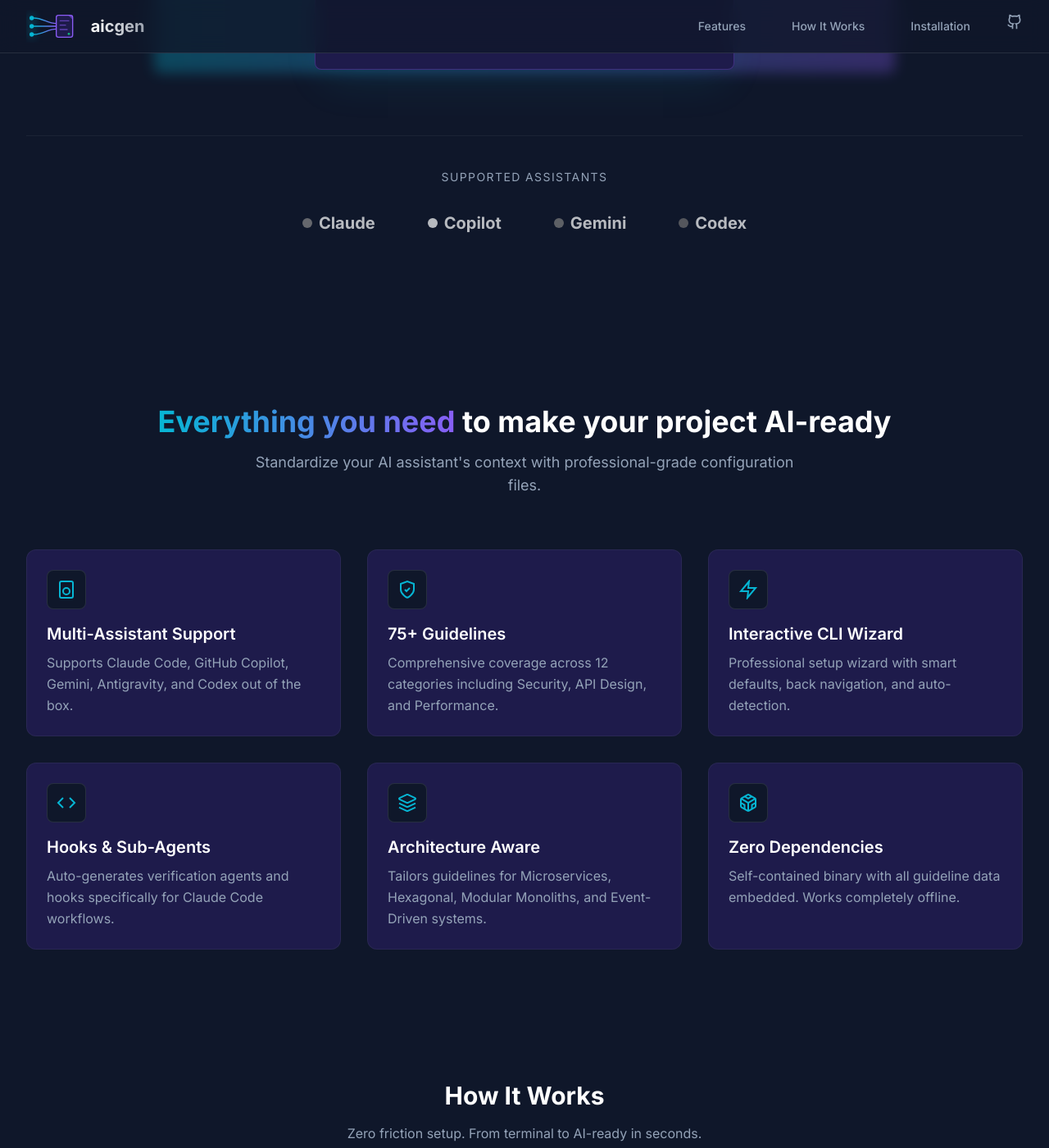
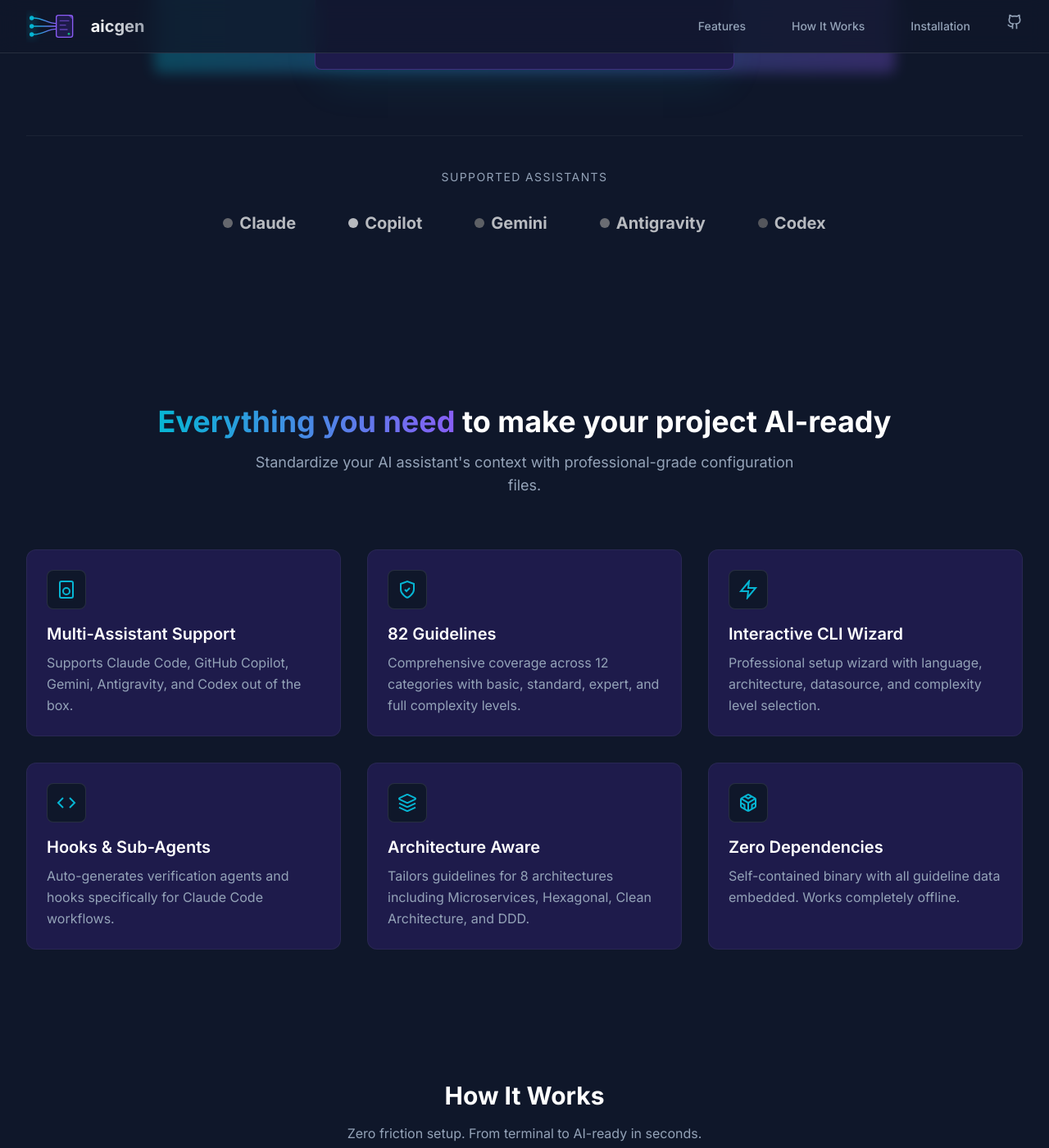
Before and after one commit to lpsandaruwan/aicgen-site, a Jekyll site: the page built from index.html, in a window 1280 px wide and 1400 px high, scrolled down 844 px. Shown: the whole window at 82% size. Built offline with Jekyll 4.4.1, drawn with Linux system fonts in a browser that asks for light colours; nearby versions of some CDN libraries; some of the changed text lies outside the part shown.

Commit message:
urls updated

```diff
--- a/_config.yml
+++ b/_config.yml
@@ -1,7 +1,7 @@
 title: aicgen
 description: AI Config Generator for Coding Assistants
-baseurl: "/aicgen"
-url: "https://lahirus.com"
+baseurl: ""
+url: "https://aicgen.github.io"
 
 markdown: kramdown
 theme: null
--- a/index.html
+++ b/index.html
@@ -48,7 +48,7 @@
             <a href="#features" class="text-textGray hover:text-white transition-colors duration-300 px-3 py-2 rounded-md text-sm font-medium">Features</a>
             <a href="#how-it-works" class="text-textGray hover:text-white transition-colors duration-300 px-3 py-2 rounded-md text-sm font-medium">How It Works</a>
             <a href="#installation" class="text-textGray hover:text-white transition-colors duration-300 px-3 py-2 rounded-md text-sm font-medium">Installation</a>
-            <a href="https://github.com/lpsandaruwan/aicgen" target="_blank" rel="noopener noreferrer" class="text-textGray hover:text-white transition-colors" aria-label="GitHub Repository">
+            <a href="https://github.com/aicgen/aicgen" target="_blank" rel="noopener noreferrer" class="text-textGray hover:text-white transition-colors" aria-label="GitHub Repository">
               <svg xmlns="http://www.w3.org/2000/svg" width="20" height="20" viewBox="0 0 24 24" fill="none" stroke="currentColor" stroke-width="2"><path d="M15 22v-4a4.8 4.8 0 0 0-1-3.5c3 0 6-2 6-5.5.08-1.25-.27-2.48-1-3.5.28-1.15.28-2.35 0-3.5 0 0-1 0-3 1.5-2.64-.5-5.36-.5-8 0C6 2 5 2 5 2c-.3 1.15-.3 2.35 0 3.5A5.403 5.403 0 0 0 4 9c0 3.5 3 5.5 6 5.5-.39.49-.68 1.05-.85 1.65-.17.6-.22 1.23-.15 1.85v4"/><path d="M9 18c-4.51 2-5-2-7-2"/></svg>
             </a>
           </div>
@@ -68,7 +68,7 @@
         <a href="#features" class="text-textGray hover:text-white block px-3 py-2 rounded-md text-base font-medium">Features</a>
         <a href="#how-it-works" class="text-textGray hover:text-white block px-3 py-2 rounded-md text-base font-medium">How It Works</a>
         <a href="#installation" class="text-textGray hover:text-white block px-3 py-2 rounded-md text-base font-medium">Installation</a>
-        <a href="https://github.com/lpsandaruwan/aicgen" target="_blank" rel="noopener noreferrer" class="text-textGray hover:text-white block px-3 py-2 rounded-md text-base font-medium">GitHub Repo</a>
+        <a href="https://github.com/aicgen/aicgen" target="_blank" rel="noopener noreferrer" class="text-textGray hover:text-white block px-3 py-2 rounded-md text-base font-medium">GitHub Repo</a>
       </div>
     </div>
   </nav>
@@ -104,7 +104,7 @@
               <svg xmlns="http://www.w3.org/2000/svg" width="20" height="20" viewBox="0 0 24 24" fill="none" stroke="currentColor" stroke-width="2" class="ml-2"><path d="M5 12h14"/><path d="m12 5 7 7-7 7"/></svg>
             </a>
 
-            <a href="https://github.com/lpsandaruwan/aicgen" target="_blank" rel="noopener noreferrer" class="w-full sm:w-auto px-8 py-4 rounded-lg border border-white/20 hover:border-white/50 bg-white/5 hover:bg-white/10 text-white font-medium text-lg transition-all duration-300 flex items-center justify-center backdrop-blur-sm">
+            <a href="https://github.com/aicgen/aicgen" target="_blank" rel="noopener noreferrer" class="w-full sm:w-auto px-8 py-4 rounded-lg border border-white/20 hover:border-white/50 bg-white/5 hover:bg-white/10 text-white font-medium text-lg transition-all duration-300 flex items-center justify-center backdrop-blur-sm">
               <svg xmlns="http://www.w3.org/2000/svg" width="20" height="20" viewBox="0 0 24 24" fill="none" stroke="currentColor" stroke-width="2" class="mr-2"><path d="M15 22v-4a4.8 4.8 0 0 0-1-3.5c3 0 6-2 6-5.5.08-1.25-.27-2.48-1-3.5.28-1.15.28-2.35 0-3.5 0 0-1 0-3 1.5-2.64-.5-5.36-.5-8 0C6 2 5 2 5 2c-.3 1.15-.3 2.35 0 3.5A5.403 5.403 0 0 0 4 9c0 3.5 3 5.5 6 5.5-.39.49-.68 1.05-.85 1.65-.17.6-.22 1.23-.15 1.85v4"/><path d="M9 18c-4.51 2-5-2-7-2"/></svg>
               View on GitHub
             </a>
@@ -134,6 +134,7 @@
             <span class="font-bold text-xl text-white flex items-center gap-2"><div class="w-3 h-3 bg-[#d97757] rounded-full"></div>Claude</span>
             <span class="font-bold text-xl text-white flex items-center gap-2"><div class="w-3 h-3 bg-white rounded-full"></div>Copilot</span>
             <span class="font-bold text-xl text-white flex items-center gap-2"><div class="w-3 h-3 bg-[#4285f4] rounded-full"></div>Gemini</span>
+            <span class="font-bold text-xl text-white flex items-center gap-2"><div class="w-3 h-3 bg-emerald-500 rounded-full"></div>Antigravity</span>
             <span class="font-bold text-xl text-white flex items-center gap-2"><div class="w-3 h-3 bg-purple-500 rounded-full"></div>Codex</span>
           </div>
         </div>
@@ -172,8 +173,8 @@
               <div class="w-12 h-12 rounded-lg bg-[#0f172a] flex items-center justify-center mb-4 border border-white/10 group-hover:border-primary/50 group-hover:scale-110 transition-all duration-300">
                 <svg xmlns="http://www.w3.org/2000/svg" width="24" height="24" viewBox="0 0 24 24" fill="none" stroke="currentColor" stroke-width="2" class="text-primary group-hover:text-secondary transition-colors"><path d="M12 22s8-4 8-10V5l-8-3-8 3v7c0 6 8 10 8 10"/><path d="m9 12 2 2 4-4"/></svg>
               </div>
-              <h3 class="text-xl font-semibold text-white mb-2">75+ Guidelines</h3>
-              <p class="text-textGray leading-relaxed">Comprehensive coverage across 12 categories including Security, API Design, and Performance.</p>
+              <h3 class="text-xl font-semibold text-white mb-2">82 Guidelines</h3>
+              <p class="text-textGray leading-relaxed">Comprehensive coverage across 12 categories with basic, standard, expert, and full complexity levels.</p>
             </div>
           </div>
 
@@ -184,7 +185,7 @@
                 <svg xmlns="http://www.w3.org/2000/svg" width="24" height="24" viewBox="0 0 24 24" fill="none" stroke="currentColor" stroke-width="2" class="text-primary group-hover:text-secondary transition-colors"><polygon points="13 2 3 14 12 14 11 22 21 10 12 10 13 2"/></svg>
               </div>
               <h3 class="text-xl font-semibold text-white mb-2">Interactive CLI Wizard</h3>
-              <p class="text-textGray leading-relaxed">Professional setup wizard with smart defaults, back navigation, and auto-detection.</p>
+              <p class="text-textGray leading-relaxed">Professional setup wizard with language, architecture, datasource, and complexity level selection.</p>
             </div>
           </div>
 
@@ -206,7 +207,7 @@
                 <svg xmlns="http://www.w3.org/2000/svg" width="24" height="24" viewBox="0 0 24 24" fill="none" stroke="currentColor" stroke-width="2" class="text-primary group-hover:text-secondary transition-colors"><path d="m12.83 2.18a2 2 0 0 0-1.66 0L2.6 6.08a1 1 0 0 0 0 1.83l8.58 3.91a2 2 0 0 0 1.66 0l8.58-3.9a1 1 0 0 0 0-1.83Z"/><path d="m22 17.65-9.17 4.16a2 2 0 0 1-1.66 0L2 17.65"/><path d="m22 12.65-9.17 4.16a2 2 0 0 1-1.66 0L2 12.65"/></svg>
               </div>
               <h3 class="text-xl font-semibold text-white mb-2">Architecture Aware</h3>
-              <p class="text-textGray leading-relaxed">Tailors guidelines for Microservices, Hexagonal, Modular Monoliths, and Event-Driven systems.</p>
+              <p class="text-textGray leading-relaxed">Tailors guidelines for 8 architectures including Microservices, Hexagonal, Clean Architecture, and DDD.</p>
             </div>
           </div>
 
@@ -386,7 +387,7 @@
 
             <div id="tab-windows" class="tab-content hidden">
               <div class="text-center py-6">
-                <a href="https://github.com/lpsandaruwan/aicgen/releases/latest" class="inline-flex items-center px-6 py-3 rounded-lg bg-gradient-to-r from-primary to-secondary text-white font-medium hover:opacity-90 transition-opacity shadow-lg shadow-primary/25">
+                <a href="https://github.com/aicgen/aicgen/releases/latest" class="inline-flex items-center px-6 py-3 rounded-lg bg-gradient-to-r from-primary to-secondary text-white font-medium hover:opacity-90 transition-opacity shadow-lg shadow-primary/25">
                   <svg xmlns="http://www.w3.org/2000/svg" width="20" height="20" viewBox="0 0 24 24" fill="none" stroke="currentColor" stroke-width="2" class="mr-2"><path d="M21 15v4a2 2 0 0 1-2 2H5a2 2 0 0 1-2-2v-4"/><polyline points="7 10 12 15 17 10"/><line x1="12" x2="12" y1="15" y2="3"/></svg>
                   Download Windows Installer (.exe)
                 </a>
@@ -396,7 +397,7 @@
 
             <div id="tab-mac" class="tab-content hidden">
               <div class="text-center py-6">
-                <a href="https://github.com/lpsandaruwan/aicgen/releases/latest" class="inline-flex items-center px-6 py-3 rounded-lg bg-white text-background font-medium hover:bg-gray-100 transition-colors">
+                <a href="https://github.com/aicgen/aicgen/releases/latest" class="inline-flex items-center px-6 py-3 rounded-lg bg-white text-background font-medium hover:bg-gray-100 transition-colors">
                   <svg xmlns="http://www.w3.org/2000/svg" width="20" height="20" viewBox="0 0 24 24" fill="none" stroke="currentColor" stroke-width="2" class="mr-2"><path d="M21 15v4a2 2 0 0 1-2 2H5a2 2 0 0 1-2-2v-4"/><polyline points="7 10 12 15 17 10"/><line x1="12" x2="12" y1="15" y2="3"/></svg>
                   Download macOS Package (.pkg)
                 </a>
@@ -415,7 +416,7 @@
                   <div class="text-red-400">sudo rpm -i aicgen_x86_64.rpm</div>
                 </div>
                 <div class="text-center mt-4">
-                  <a href="https://github.com/lpsandaruwan/aicgen/releases/latest" class="text-primary hover:text-secondary underline underline-offset-4 text-sm">
+                  <a href="https://github.com/aicgen/aicgen/releases/latest" class="text-primary hover:text-secondary underline underline-offset-4 text-sm">
                     View all Linux releases on GitHub
                   </a>
                 </div>
@@ -440,9 +441,10 @@
 
     <!-- Statistics Section -->
     <section class="py-16 border-t border-white/5 bg-[#1e1b4b]/30">
-      <div class="max-w-7xl mx-auto px-4 grid grid-cols-2 md:grid-cols-4 gap-8 text-center">
+      <div class="max-w-7xl mx-auto px-4">
+        <div class="grid grid-cols-2 md:grid-cols-4 gap-8 text-center mb-12">
           <div>
-          <div class="text-4xl font-bold text-primary mb-2">75+</div>
+            <div class="text-4xl font-bold text-primary mb-2">82</div>
             <div class="text-textGray text-sm uppercase tracking-wider">Guidelines</div>
           </div>
           <div>
@@ -456,6 +458,28 @@
           <div>
             <div class="text-4xl font-bold text-secondary mb-2">5</div>
             <div class="text-textGray text-sm uppercase tracking-wider">Assistants</div>
+          </div>
+        </div>
+        <div class="border-t border-white/5 pt-8">
+          <p class="text-center text-textGray text-sm uppercase tracking-wider mb-4">Complexity Levels</p>
+          <div class="grid grid-cols-2 md:grid-cols-4 gap-6 text-center max-w-4xl mx-auto">
+            <div class="bg-white/5 rounded-lg py-3 px-4 border border-white/10">
+              <div class="text-2xl font-bold text-primary mb-1">17</div>
+              <div class="text-textGray text-xs uppercase tracking-wider">Basic</div>
+            </div>
+            <div class="bg-white/5 rounded-lg py-3 px-4 border border-white/10">
+              <div class="text-2xl font-bold text-secondary mb-1">68</div>
+              <div class="text-textGray text-xs uppercase tracking-wider">Standard</div>
+            </div>
+            <div class="bg-white/5 rounded-lg py-3 px-4 border border-white/10">
+              <div class="text-2xl font-bold text-primary mb-1">82</div>
+              <div class="text-textGray text-xs uppercase tracking-wider">Expert</div>
+            </div>
+            <div class="bg-white/5 rounded-lg py-3 px-4 border border-white/10">
+              <div class="text-2xl font-bold text-secondary mb-1">82</div>
+              <div class="text-textGray text-xs uppercase tracking-wider">Full</div>
+            </div>
+          </div>
         </div>
       </div>
     </section>
@@ -482,7 +506,7 @@
         </div>
 
         <div class="flex space-x-6">
-          <a href="https://github.com/lpsandaruwan/aicgen" class="text-textGray hover:text-white transition-colors" aria-label="GitHub">
+          <a href="https://github.com/aicgen/aicgen" class="text-textGray hover:text-white transition-colors" aria-label="GitHub">
             <svg xmlns="http://www.w3.org/2000/svg" width="24" height="24" viewBox="0 0 24 24" fill="none" stroke="currentColor" stroke-width="2"><path d="M15 22v-4a4.8 4.8 0 0 0-1-3.5c3 0 6-2 6-5.5.08-1.25-.27-2.48-1-3.5.28-1.15.28-2.35 0-3.5 0 0-1 0-3 1.5-2.64-.5-5.36-.5-8 0C6 2 5 2 5 2c-.3 1.15-.3 2.35 0 3.5A5.403 5.403 0 0 0 4 9c0 3.5 3 5.5 6 5.5-.39.49-.68 1.05-.85 1.65-.17.6-.22 1.23-.15 1.85v4"/><path d="M9 18c-4.51 2-5-2-7-2"/></svg>
           </a>
           <a href="https://www.npmjs.com/package/@aicgen/aicgen" class="text-textGray hover:text-white transition-colors font-bold text-xl tracking-tighter" aria-label="NPM">npm</a>
--- a/vite.config.ts
+++ b/vite.config.ts
@@ -5,7 +5,7 @@
 export default defineConfig(({ mode }) => {
     const env = loadEnv(mode, '.', '');
     return {
-      base: '/aicgen/',
+      base: '/',
       server: {
         port: 3000,
         host: '0.0.0.0',
```
Lines whose indentation alone changed are shown as unchanged.
